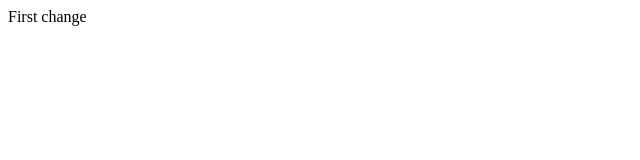
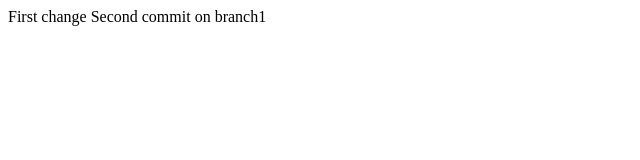
Before and after one commit to YevheniiRybin/GitTest, a plain HTML site: page index.html in a window 1280 px wide. Shown: the whole page, without its empty margins (0-640 px from the left). Drawn offline with Linux system fonts and the light colour scheme.

Commit message:
Added a line of text

```diff
--- a/index.html
+++ b/index.html
@@ -8,5 +8,6 @@
 </head>
 <body>
     First change
+    Second commit on branch1
 </body>
 </html>
```
